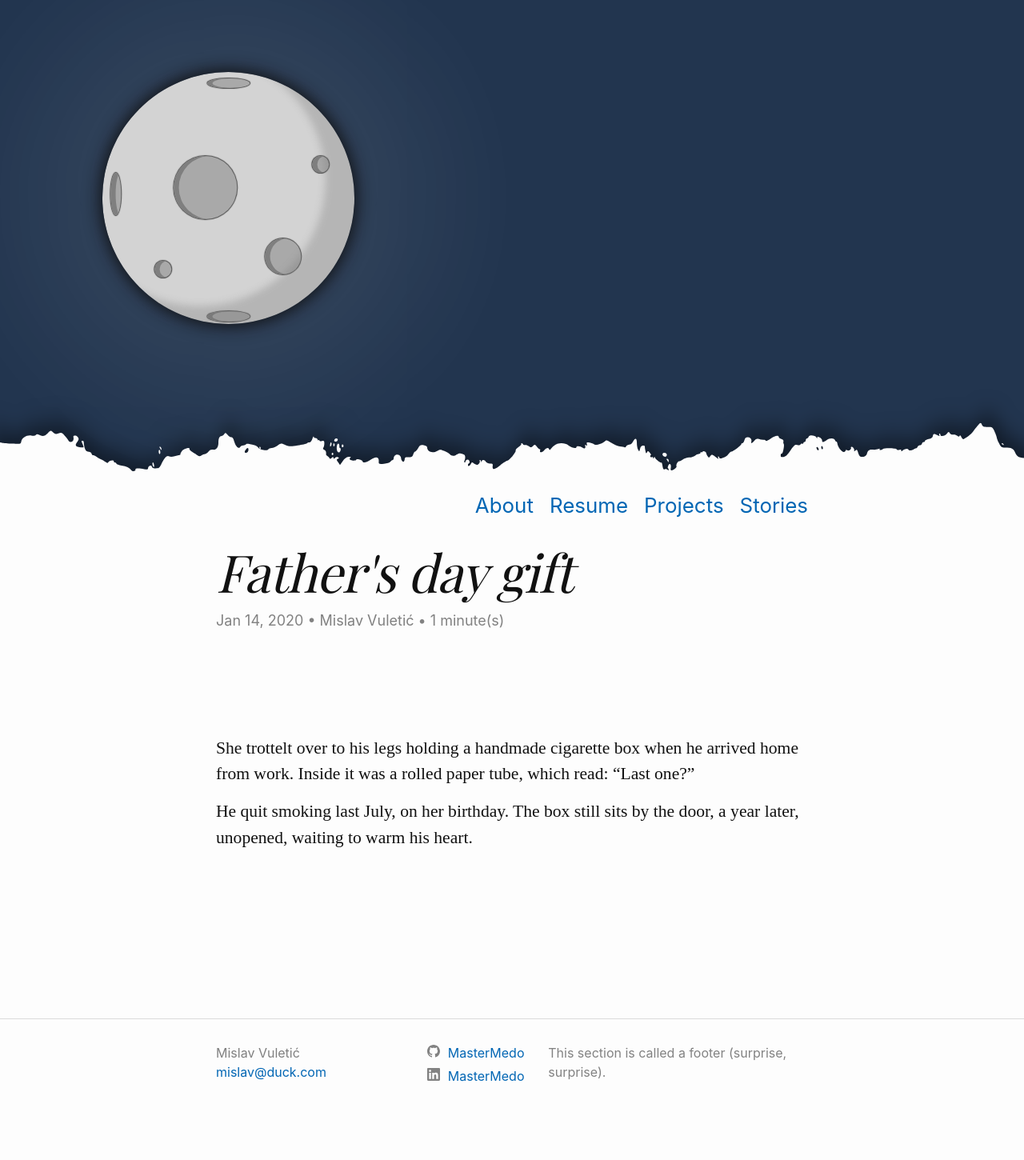
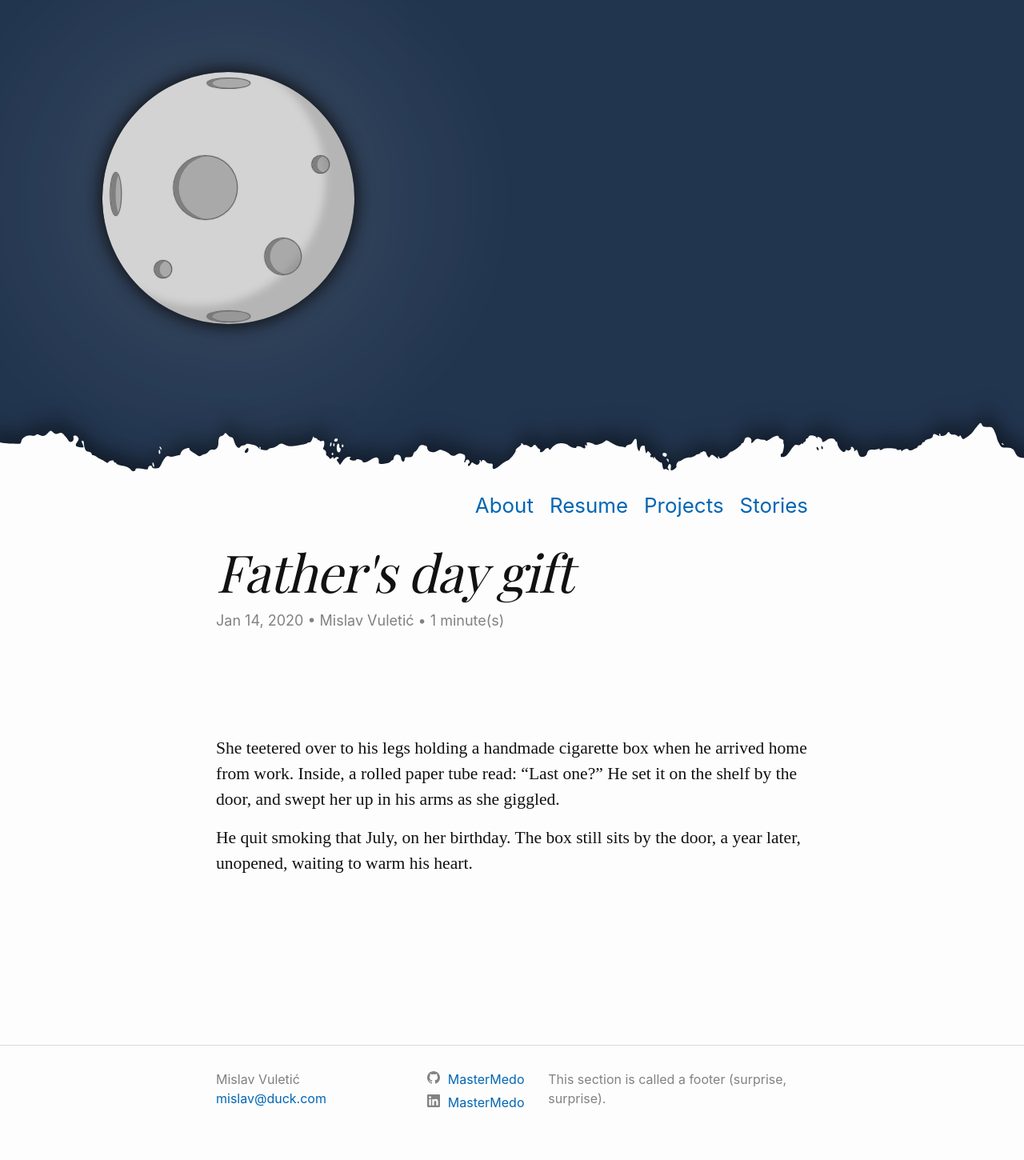
Before and after one commit to MasterMedo/mastermedo.github.io, a Jekyll site: the page built from _posts/2020-01-14-fathers-day-gift.md, in a window 1280 px wide. Shown: the whole page at 80% size. Built offline with Jekyll 4.4.1, drawn with Linux system fonts in a browser that asks for light colours; some web fonts are replaced; comment, search, counter and statistics services are not loaded; before the commit the page ends 1417 px from its top, so only the background shows below that.

Commit message:
add: improve fathers day gift poem with chatgpt

```diff
--- a/_posts/2020-01-14-fathers-day-gift.md
+++ b/_posts/2020-01-14-fathers-day-gift.md
@@ -2,7 +2,8 @@
 title: Father's day gift
 category: stories
 ---
-She trottelt over to his legs holding a handmade cigarette box when he arrived home from work. Inside it was a rolled paper tube, which read: "Last one?"
+She teetered over to his legs holding a handmade cigarette box when he arrived home from work. Inside, a rolled paper tube read: "Last one?"
+He set it on the shelf by the door, and swept her up in his arms as she giggled.
 
-He quit smoking last July, on her birthday.
+He quit smoking that July, on her birthday.
 The box still sits by the door, a year later, unopened, waiting to warm his heart.
```
